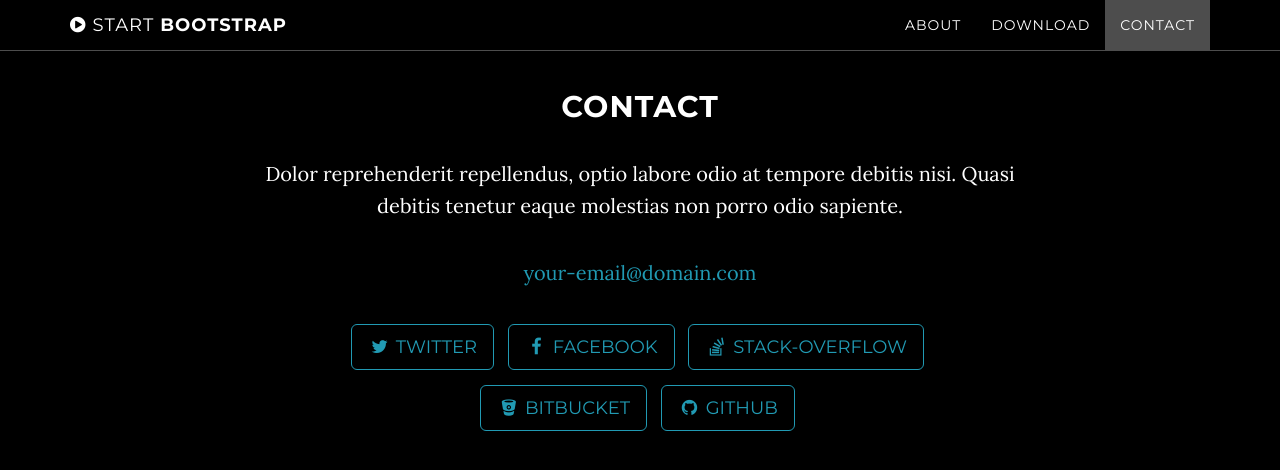
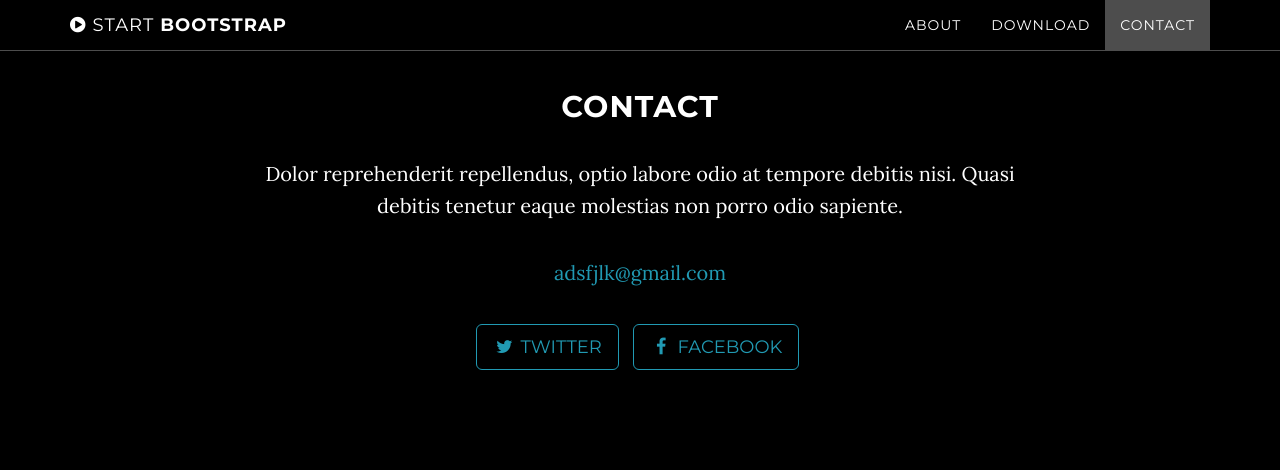
Before and after one commit to the-ted/brudge, a Jekyll site: the page built from index.html, in a window 1280 px wide and 900 px high, scrolled down 2255 px. Shown: the top 470 px of the window. Built offline with Jekyll 4.4.1, drawn with Linux system fonts in a browser that asks for light colours; some of the changed text lies outside the part shown.

Commit message:
Updated config settings.

```diff
--- a/_config.yml
+++ b/_config.yml
@@ -1,8 +1,9 @@
 # Site settings
-title: Grayscale
-email: your-email@domain.com
+title: Brudge
+email: adsfjlk@gmail.com
 url: https://theodorewiles.github.io
-description: "Write an awesome description for your new site here. You can edit this line in _config.yml. It will appear in your document head meta (for Google search results) and in your feed.xml site description."
+description: "Learn to play contract bridge, the card game, with this free app.
+"
 baseurl: "/brudge"
 
 # Color settings (hex-codes without the leading hash-tag)
@@ -11,7 +12,7 @@
   links: '#219ab3'
 
 # Footer settings
-footer: Your Website
+footer: Brudge
 
 # Social networks usernames (many more available: google-plus, flickr, dribbble, pinterest, instagram, tumblr, linkedin, etc.)
 social:
@@ -19,12 +20,7 @@
     url: https://twitter.com/SBootstrap
   - title: facebook
     url:
-  - title: stack-overflow
-    url: http://stackoverflow.com/questions/tagged/jekyll
-  - title: bitbucket
-    url: http://bitbucket.org/jekyll
-  - title: github
-    url: https://github.com/IronSummitMedia/startbootstrap
+
 
 # Build settings
 markdown: kramdown
```
